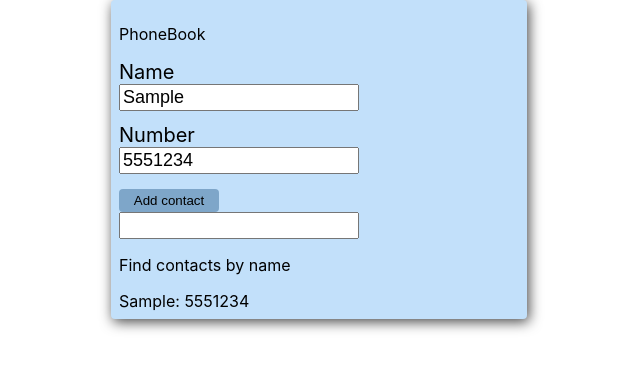
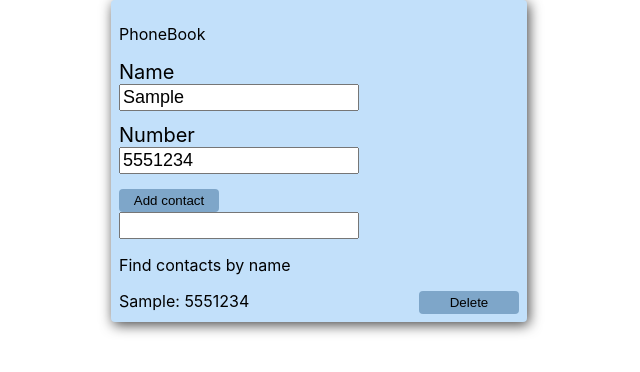
Before and after one commit to RuslanKabachok/goit-react-hw-02-phonebook, a React (Create React App) app: page / in a window 1280 px wide. Both pictures are taken after typing "Sample", "5551234" into the empty fields and a click on the button "Add contact". Shown: the top 372 px of the page, without its empty margins (321-961 px from the left). Built offline with nearby package versions, Linux system fonts and the light colour scheme.

Commit message:
step 4,6 done

```diff
--- a/src/components/App.jsx
+++ b/src/components/App.jsx
@@ -17,7 +17,6 @@ class App extends Component {
       name,
       number,
     };
-    console.log(contact);
     this.setState(prevState => ({
       contacts: [contact, ...prevState.contacts],
     }));
@@ -25,6 +24,12 @@ class App extends Component {
 
   handleFindInput = value => {
     this.setState({ filter: value });
+  };
+
+  handleDeleteUser = id => {
+    this.setState(prevState => ({
+      contacts: prevState.contacts.filter(contact => contact.id !== id),
+    }));
   };
 
   render() {
@@ -39,7 +44,10 @@ class App extends Component {
         <Form onSubmit={this.addContact}> </Form>
         <Find onFindInput={this.handleFindInput}></Find>
         <p>Find contacts by name</p>
-        <Contacts contacts={filteredContacts}></Contacts>
+        <Contacts
+          contacts={filteredContacts}
+          onDelete={this.handleDeleteUser}
+        ></Contacts>
       </Wrapper>
     );
   }
--- a/src/components/ContactList/ContactList.jsx
+++ b/src/components/ContactList/ContactList.jsx
@@ -1,12 +1,14 @@
 import ContactList from './ContactList.styled';
 import ContactListItem from 'components/ContactItem/ContactItem.styled';
+import { Button } from 'components/Button/Button.styled';
 
-const Contacts = ({ contacts }) => {
+const Contacts = ({ contacts, onDelete }) => {
   return (
     <ContactList>
       {contacts.map(contact => (
         <ContactListItem key={contact.id}>
           {contact.name}: {contact.number}
+          <Button onClick={() => onDelete(contact.id)}>Delete</Button>
         </ContactListItem>
       ))}
     </ContactList>
```
